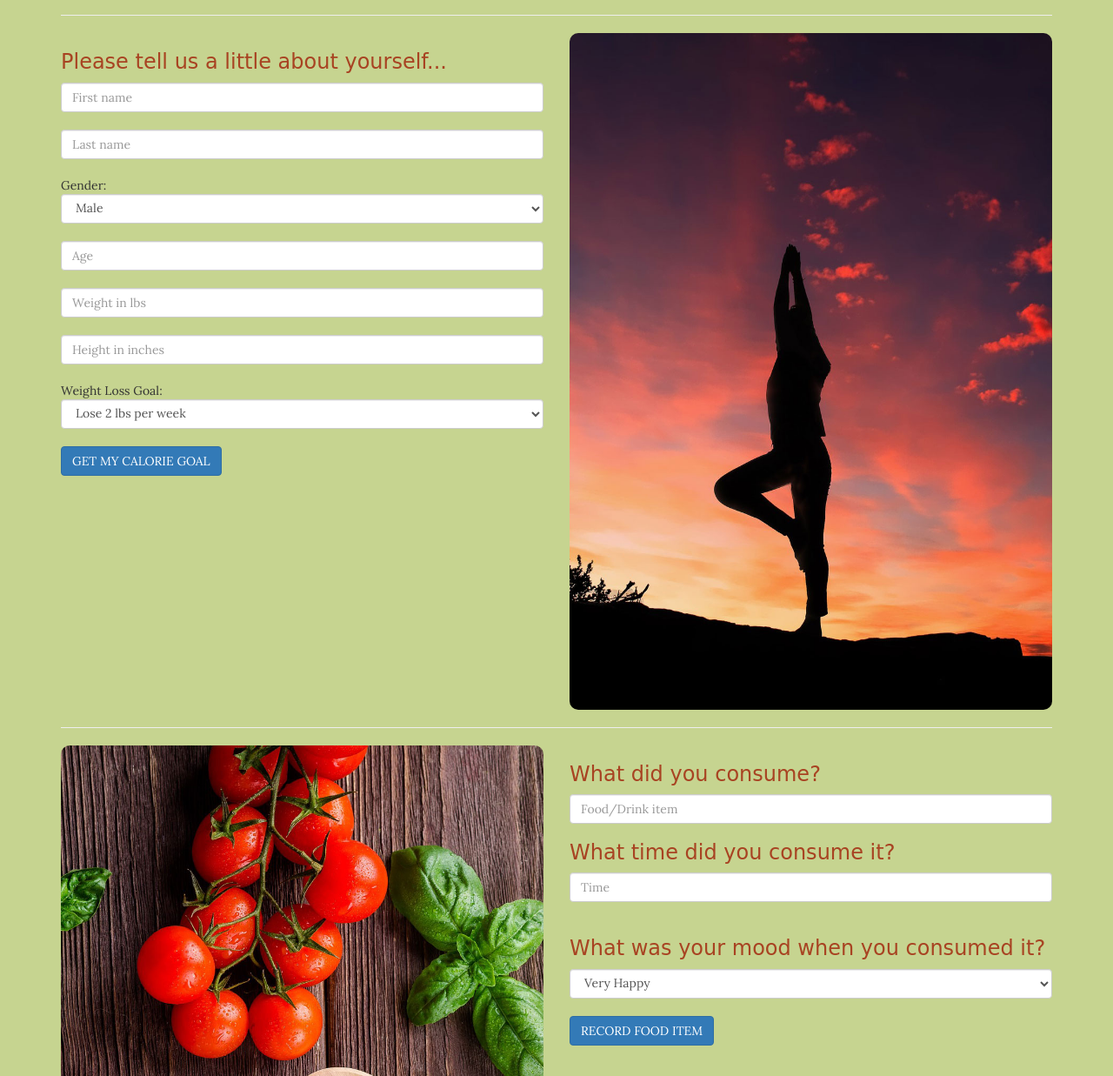
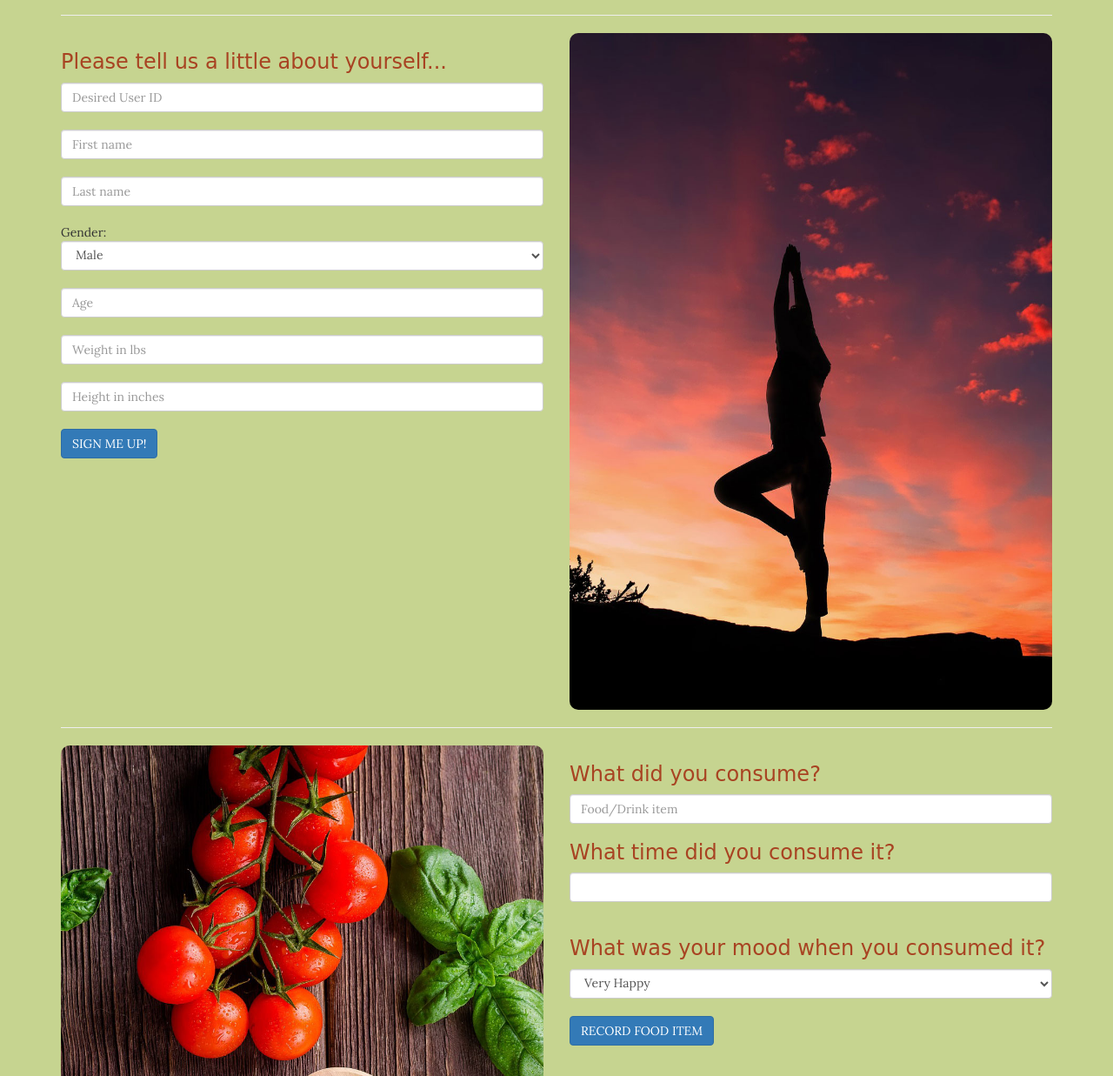
Before and after one commit to pablo727272/hackleberry-finn-project, a website: page public/html/index.html in a window 1280 px wide. Shown: the part 774-2011 px from the top of the page at 87% size. Drawn offline with nearby package versions, Linux system fonts and the light colour scheme; a web font is replaced by a local one.

Commit message:
updated index

```diff
--- a/public/html/index.html
+++ b/public/html/index.html
@@ -89,12 +89,13 @@
 
                 <hr>
 
-
                 <!-- USER DATA AREA START -->
-                <div class="row">
+                <div class="row" id="signup">
                     <div class="col-md-6">
                         <!-- USER DATA INPUT FORM START -->
                         <h3>Please tell us a little about yourself...</h3>
+                        <input type="text" class="form-control" placeholder="Desired User ID">
+                        <br>
                         <input type="text" class="form-control" placeholder="First name">
                         <br>
                         <input type="text" class="form-control" placeholder="Last name">
@@ -110,7 +111,7 @@
                         <input type="number" class="form-control" placeholder="Weight in lbs">
                         <br>
                         <input type="number" class="form-control" placeholder="Height in inches">
-                        <br>
+                        <!-- <br>
                         Weight Loss Goal:
                         <select class="form-control">
                             <option>Lose 2 lbs per week</option>
@@ -122,10 +123,10 @@
                             <option>Gain 1 lbs per week</option>
                             <option>Gain 1.5 lbs per week</option>
                             <option>Gain 2 lbs per week</option>
-                        </select>
+                        </select> -->
                         <br>
                         <button type="button" class="btn btn-primary">
-                            GET MY CALORIE GOAL
+                            SIGN ME UP!
                         </button>
                         <!-- USER DATA INPUT FORM END -->
                     </div>
@@ -147,7 +148,7 @@
                         <h3>What did you consume?</h3>
                         <input type="text" class="form-control" placeholder="Food/Drink item">
                         <h3>What time did you consume it?</h3>
-                        <input type="datetime" class="form-control" placeholder="Time">
+                        <input type="datetime" class="form-control">
                         <br>
                         <h3>What was your mood when you consumed it?</h3>
                         <select class="form-control" placeholder="Gender">
```
